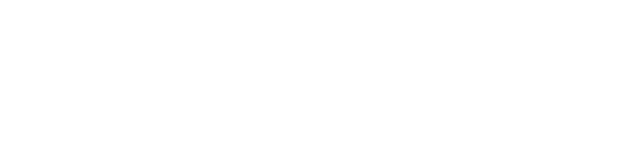
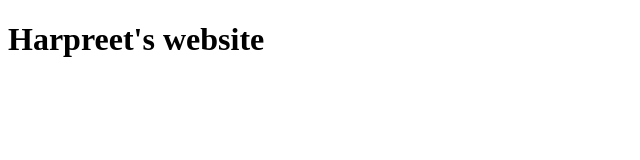
Before and after one commit to harp391/harp391.github.io, a plain HTML site: page index.html in a window 1280 px wide. Shown: the whole page, without its empty margins (0-640 px from the left). Drawn offline with Linux system fonts and the light colour scheme.

Commit message:
added heading

```diff
--- a/index.html
+++ b/index.html
@@ -5,11 +5,12 @@
   <meta charset="UTF-8">
   <meta http-equiv="X-UA-Compatible" content="IE=edge">
   <meta name="viewport" content="width=device-width, initial-scale=1.0">
-  <title>Document</title>
+  <title>Harpreet</title>
 </head>
 
+
 <body>
-
+  <h1>Harpreet's website</h1>
 </body>
 
 </html>
```
